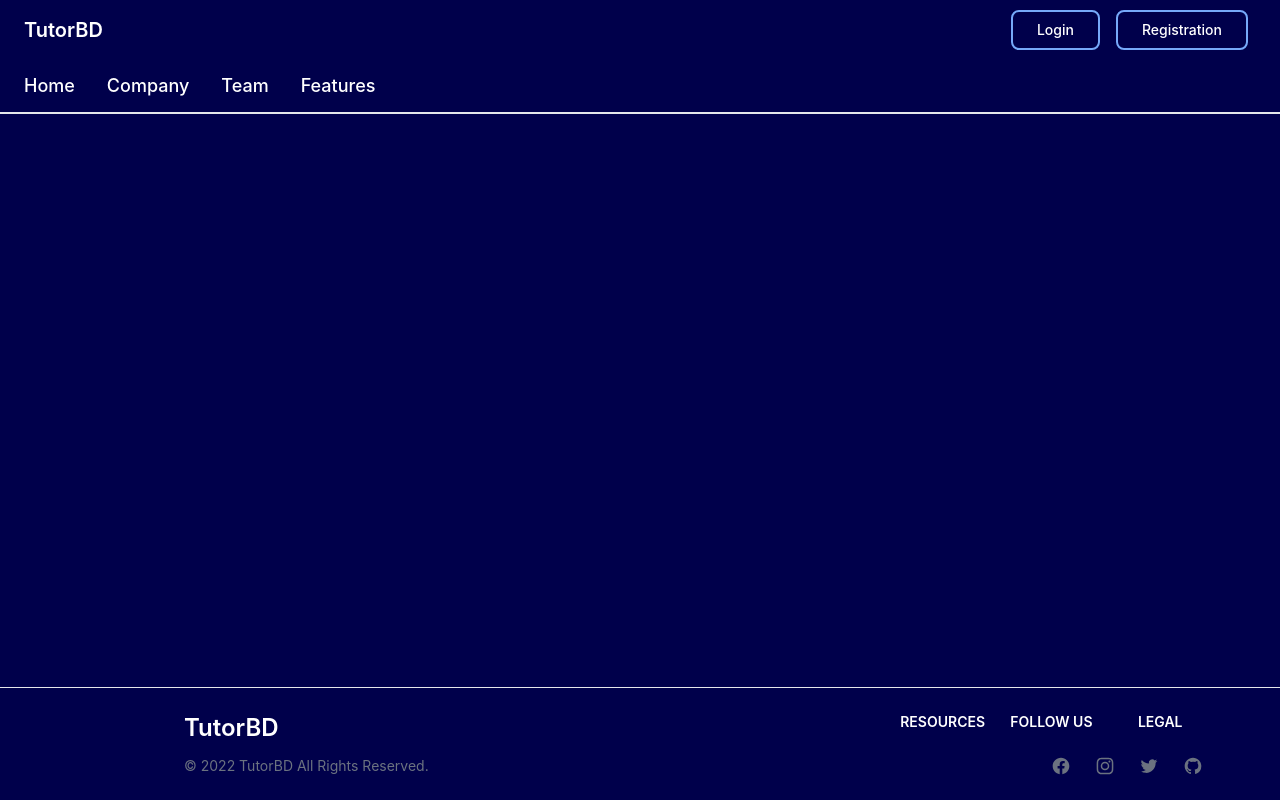
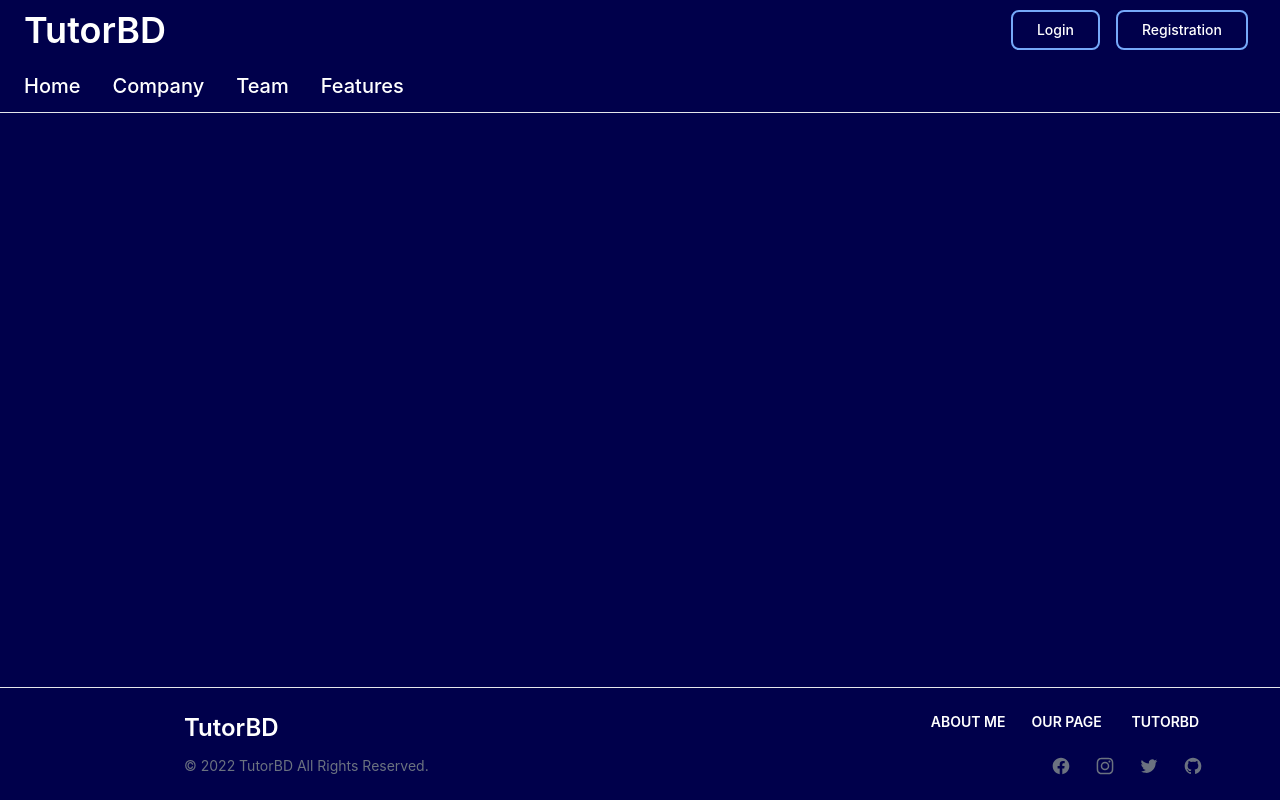
Before and after one commit to shuvo0007/service-review-client-side, a React (Create React App) app: page / in a window 1280 px wide. Built offline with nearby package versions, Linux system fonts and the light colour scheme.

Commit message:
button update

```diff
--- a/src/Components/Layouts/Footer/Footer.js
+++ b/src/Components/Layouts/Footer/Footer.js
@@ -16,17 +16,17 @@ const Footer = () => {
           <div class="grid grid-cols-2 gap-8 sm:gap-6 sm:grid-cols-3">
             <div>
               <h2 class="mb-6 text-sm font-semibold text-white uppercase dark:text-white">
-                Resources
+                About Me
               </h2>
             </div>
             <div>
               <h2 class="mb-6 text-sm font-semibold text-white uppercase dark:text-white">
-                Follow us
+                Our Page
               </h2>
             </div>
             <div>
               <h2 class="mb-6 text-sm font-semibold text-white uppercase dark:text-white">
-                Legal
+                TutorBD
               </h2>
             </div>
           </div>
--- a/src/Components/Layouts/Header/Header.js
+++ b/src/Components/Layouts/Header/Header.js
@@ -8,7 +8,7 @@ const Header = () => {
       <nav className="bg-transparent border-gray-200 dark:bg-gray-900">
         <div className="flex flex-wrap justify-between items-center mx-auto max-w-screen-xl px-4 md:px-6 py-2.5">
           <button>
-            <span className="self-center text-xl font-semibold whitespace-nowrap text-white">
+            <span className="self-center text-4xl font-semibold whitespace-nowrap text-white">
               TutorBD
             </span>
           </button>
@@ -29,7 +29,7 @@ const Header = () => {
       <nav className="bg-transparent dark:bg-gray-700">
         <div className="py-3 px-4 mx-auto max-w-screen-xl md:px-6">
           <div className="flex items-center">
-            <ul className="flex flex-row mt-0 mr-6 space-x-8 text-lg font-medium">
+            <ul className="flex flex-row mt-0 mr-6 space-x-8 text-xl font-medium">
               <li>
                 <button
                   className="text-white dark:text-white hover:underline"
--- a/src/Components/Layouts/Outlets/Home/Home.js
+++ b/src/Components/Layouts/Outlets/Home/Home.js
@@ -9,7 +9,6 @@ const Home = () => {
       <Header></Header>
       <hr />
       <Outlet></Outlet>
-      <hr />
       <Footer></Footer>
     </div>
   );
--- /dev/null
+++ b/src/Components/Layouts/Outlets/Main/Main.js
@@ -0,0 +1,11 @@
+import React from 'react';
+
+const Main = () => {
+  return (
+    <div>
+
+    </div>
+  );
+};
+
+export default Main;
```
Also changed, not shown: src/Components/Routes/Routes.js (+11 -4 lines).
